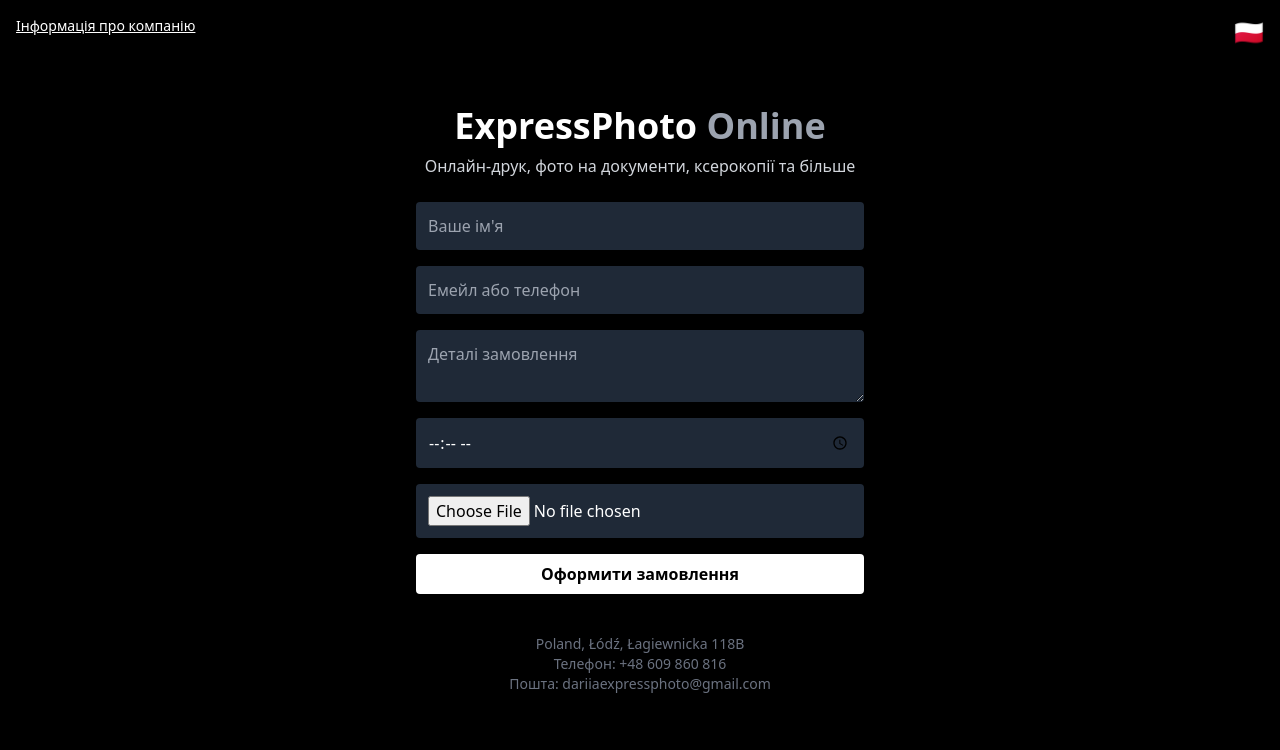
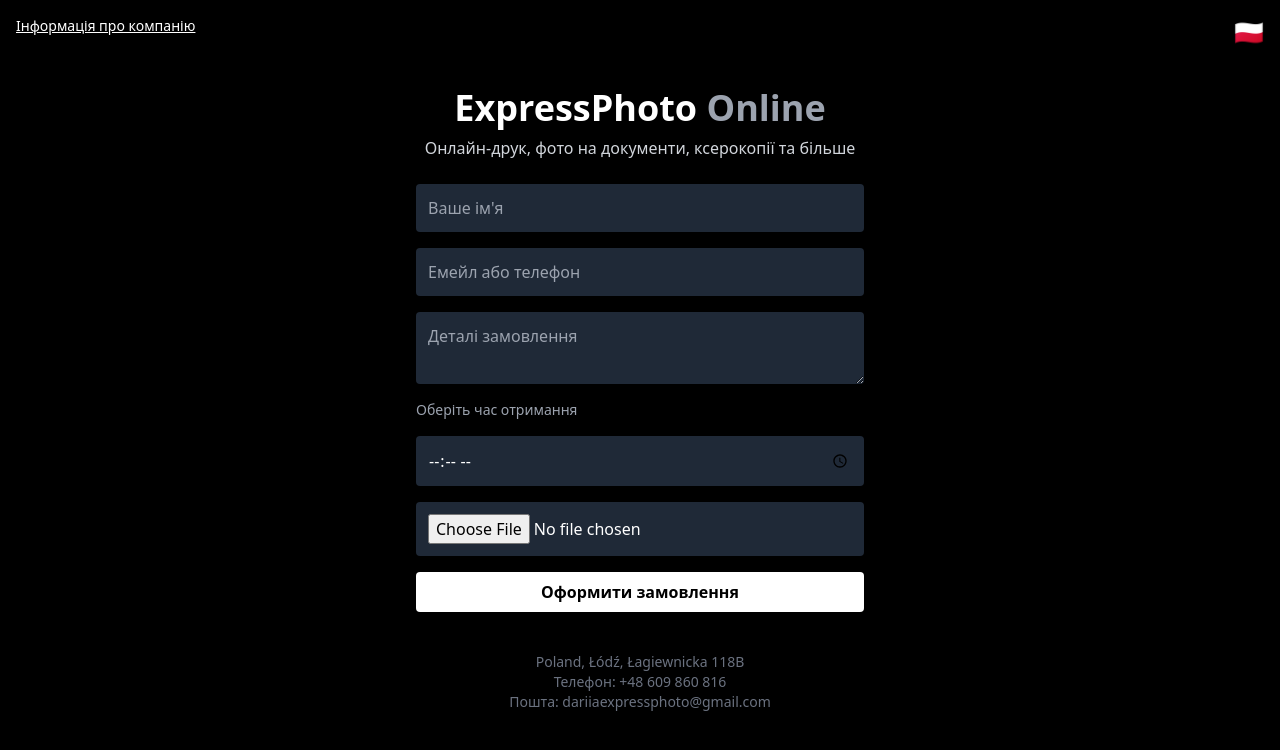
Before and after one commit to cutesuno/expressphoto-online, a Next.js app: page / in a window 1280 px wide. Shown: the top 750 px of the page. Built offline with nearby package versions, Linux system fonts and the light colour scheme.

Commit message:
Оновив текст для вибору часу

```diff
--- a/pages/index.tsx
+++ b/pages/index.tsx
@@ -193,12 +193,12 @@ export default function Home() {
           <input name="name" placeholder={t('name')} onChange={handleChange} className="bg-gray-800 p-3 rounded" required />
           <input name="email" type="text" placeholder={t('email')} onChange={handleChange} className="bg-gray-800 p-3 rounded" required />
           <textarea name="details" placeholder={t('details')} onChange={handleChange} className="bg-gray-800 p-3 rounded" required />
-          <input
+          <label className="text-sm text-gray-400">{t('time')}</label>
+<input
   name="time"
   type="time"
   onChange={handleChange}
-  placeholder={t('time')}
-  className="bg-gray-800 p-3 rounded placeholder-gray-400"
+  className="bg-gray-800 p-3 rounded"
   required
 />
           <input type="file" name="file" onChange={handleFileChange} className="bg-gray-800 p-3 rounded" />
```
